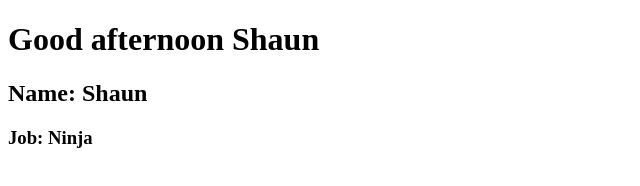
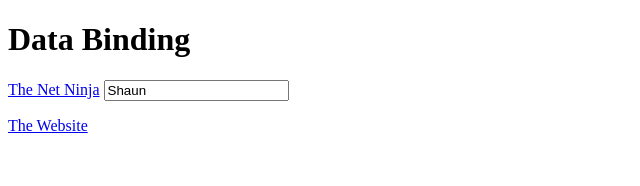
Before and after one commit to gunjan543/vue, a plain HTML site: page index.html in a window 1280 px wide. Shown: the whole page, without its empty margins (0-640 px from the left). Drawn offline with nearby package versions, Linux system fonts and the light colour scheme.

Commit message:
2nd project

```diff
--- a/app.js
+++ b/app.js
@@ -2,7 +2,9 @@ new Vue({
     el:'#vue-app',
     data:{
        name:'Shaun',
-       job: 'Ninja'
+       job: 'Ninja',
+       website: 'https://github.com/gunjan543/vue',
+       websiteTag: '<a href="https://github.com/gunjan543/vue">The Website</a>'
     },
     methods:{
         greet:function(time){
--- a/index.html
+++ b/index.html
@@ -10,10 +10,10 @@
 </head>
 <body>
     <div id="vue-app">
-        <h1>{{greet('afternoon')}}</h1>
-        <h2>Name: {{ name }}</h2>
-        <h3>Job: {{ job }}</h3>
-
+        <h1>Data Binding</h1>
+        <a v-bind:href="website">The Net Ninja</a>
+        <input type="text" :value="name" />
+        <p v-html="websiteTag"></p>
     </div>
     <script src="app.js"></script>
 </body>
```
